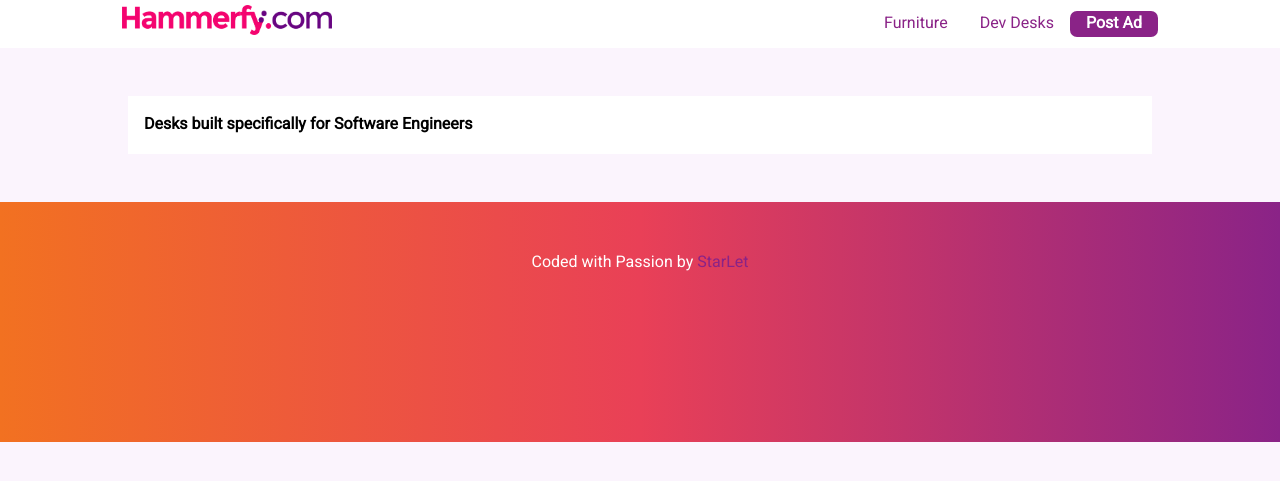
After one commit to rasheedmhd/hammerlist, a Django app: page /furniture/developers in a window 1280 px wide. The commit adds this page. Shown: the top 481 px of the page. Run offline with Django 3.2, Linux system fonts and the light colour scheme.

Commit message:
Added Post Ad Feature, Build in Log in Feature and Page

```diff
--- a/hl/settings.py
+++ b/hl/settings.py
@@ -38,7 +38,7 @@ SECRET_KEY = '&dhmqvm%^kcjgq4p8(ngc(m9a@gkvdax#%n+x1yastmnjjo7*q'
 # SECURITY WARNING: don't run with debug turned on in production!
 DEBUG = True
 
-ALLOWED_HOSTS = ['*']
+ALLOWED_HOSTS = ["*"]
 
 
 # Application definition
@@ -137,6 +137,8 @@ USE_TZ = True
 
 AUTH_USER_MODEL = 'users.CustomUser'
 
+LOGIN_REDIRECT_URL = "accounts:login"
+
 # Static files (CSS, JavaScript, Images)
 # https://docs.djangoproject.com/en/3.1/howto/static-files/
 
--- a/hl/urls.py
+++ b/hl/urls.py
@@ -19,5 +19,5 @@ from django.urls import path, include
 urlpatterns = [
     path('admin/', admin.site.urls),
     path('', include('main.urls')),
-    path('users/', include('users.urls')),
+    path('accounts/', include('users.urls')),
 ]
--- a/main/urls.py
+++ b/main/urls.py
@@ -3,18 +3,23 @@ from .views import (
 	home,
 	ads,
 	category,
-	furnitures,
+	furniture,
 	furniture_detail,
 	AdCategory,
+	dev_desks,
+	create_ad,
 )
 
-app_name = "home"
+app_name = "main"
 
 urlpatterns = [
 	path('',  home, name="home"),
 	path('ads/join/', ads, name="ads"),
 	path('furniture/categories/', category, name="category"),
 	path('furniture/categories/<str:slug>/', AdCategory.as_view(), name="ad_by_category"),
-	path('furniture/', furnitures, name="furniture"),
+	path('furniture/', furniture, name="furniture"),
 	path('furniture/details/<int:pk>/', furniture_detail.as_view(), name="furniture_detail"),
+
+	path('furniture/developers', dev_desks, name="dev_desks"),
+	path('furniture/create', create_ad, name="create_ad"),
 ]
--- a/main/views.py
+++ b/main/views.py
@@ -1,8 +1,10 @@
-from django.shortcuts import render, get_object_or_404
+from django.shortcuts import render, get_object_or_404, redirect
 from django.views.generic import DetailView
 from django.views.generic.list import ListView
+from django.contrib.auth.decorators import login_required
 
 from .models import Furniture, Category
+from .forms import PostAdForm
 
 # Create your views here.
 def home(request):
@@ -29,12 +31,31 @@ class AdCategory(ListView):
         context['category'] = self.category
         return context
 
-def furnitures(request):
-	furnitures = Furniture.objects.all()
-	return render(request, 'main/furniture/index.html', { 'furnitures': furnitures })
+def furniture(request):
+	furniture = Furniture.objects.all()
+	return render(request, 'main/furniture/index.html', { 'furniture': furniture })
 
 
 class furniture_detail(DetailView):
 	model =  Furniture
 	context_object_name = "item" #I am using item instead of the default furniture to make it similar with the name in the for loop.
 	template_name = 'main/furniture/detail.html'
+
+def dev_desks(request):
+    #A Page of Desks made specifically for tech workers/coders
+    return render(request, 'main/furniture/dev_desks.html')
+
+
+@login_required()
+def create_ad(request):
+	if request.method == "POST":
+		form = PostAdForm(request.POST, request.FILES)
+		if form.is_valid():
+			form.save()
+			return redirect("main:furniture")
+		else:
+			return redirect("main:create_ad")
+
+	else:
+		form = PostAdForm()
+	return render(request, 'main/furniture/create_ad.html', {'form':form})
--- a/static/css/base/base.css
+++ b/static/css/base/base.css
@@ -2,18 +2,29 @@
 	box-sizing: border-box;
 	margin:0;
 	padding:0;
+	font-size: 16px;
 }
 
 :root {
 	--primary-color: #8A2387;
 	--mid-color: #E94057;
 	--secondary-color: #F27121;
+	--background-color: #fbf4fd;
 }
 
 body {
 	font-family: Heebo, 'Sans-serif';
 	line-height: 1.6;
 	font-size:1.3rem;
+	background-color: var(--background-color);
+}
+
+#base_container {
+	width: 80%;
+	margin: auto;
+	margin-top: 3rem;
+	background-color: #ffffff;
+	padding: 1rem;
 }
 
 img {
--- a/static/css/base/headers.css
+++ b/static/css/base/headers.css
@@ -7,12 +7,13 @@
 /* Header */
 .nav {
 	color: var(--primary-color);
-	font-family: Heebo, 'Sans-serif'
+	font-family: Heebo, 'Sans-serif';
 }
 
 .navbar {
 	font-size: 1.2rem;
 	padding: 0.3rem 0 0.3rem 0;
+	background-color: #ffffff;
 }
 
 .navbar .container .logo {
@@ -40,6 +41,16 @@
 	color: var(--mid-color);
 }
 
+#post_ad {
+	background-color: var(--primary-color);
+	font-weight: bold;
+	border-radius: 7px;
+}
+
+#post_ad a {
+		color: white;
+}
+
 @media (max-width: 480px) {
 
 	.container {
--- a/templates/base.html
+++ b/templates/base.html
@@ -15,19 +15,35 @@
 {% block header %}
 <nav class="navbar">
 	<div class="container">
-		<a href="{% url 'home:home' %}"><img class="logo" src="{% static 'assets/main/logo.png' %}"></a>
+		<a href="{% url 'main:home' %}"><img class="logo" src="{% static 'assets/main/logo.png' %}"></a>
 
 		<ul class="nav">
-			<li> <a href="{% url 'home:home' %}"> Home </a></li>
-			<li> <a href="{% url 'home:furniture' %}"> Furniture </a> </li>
-			<li> <a href="{% url 'home:category' %}"> Categories </a> </li>
+			{% if request.user.is_authenticated %}
+				<li> <a href="{% url 'main:furniture' %}"> Furniture </a> </li>
+				<li> <a href="{% url 'accounts:dashboard' %}"> My Account </a></li>
+				<li> <a href="{% url 'main:dev_desks' %}"> Dev Desks </a></li>
+				<!-- <li> <a href="{% url 'main:category' %}"> Categories </a> </li> -->
+				<li id="post_ad"> <a href="{% url 'main:create_ad' %}"> Post Ad </a> </li>
+			{% else %}
+				<li> <a href="{% url 'main:furniture' %}"> Furniture </a> </li>
+				<li> <a href="{% url 'main:dev_desks' %}"> Dev Desks </a></li>
+				<!-- <li> <a href="{% url 'main:category' %}"> Categories </a> </li> -->
+				<li id="post_ad"> <a href="{% url 'main:create_ad' %}"> Post Ad </a> </li>
+			{% endif %}
 		</ul>
 	</div>
 </nav>
 {% endblock %}
 
-{% block main %}
+{% block banner %}
 {% endblock %}
+
+<div id="base_container">
+	{% block main %}
+
+	{% endblock %}
+</div>
+
 
 {% block footer %}
 <section class="footer">
--- a/templates/main/furniture/ad_by_category.html
+++ b/templates/main/furniture/ad_by_category.html
@@ -20,7 +20,7 @@
 	<div class="furnitures">
 		<div class="furniture-items">
 			{% for item in object_list %}
-			<a href="{% url 'home:furniture_detail' item.pk %}">
+			<a href="{% url 'main:furniture_detail' item.pk %}">
 				<div class="furniture-info">
 					<img src="{{ item.picture.image.url }}">
 					<p class="about">{{ item.about }}</p>
--- a/templates/main/furniture/category.html
+++ b/templates/main/furniture/category.html
@@ -12,7 +12,7 @@
 
 	{% for category in categories %}
 		<p>
-			<a href="{% url 'home:ad_by_category' category.slug %}">{{ category.name }}</a>
+			<a href="{% url 'main:ad_by_category' category.slug %}">{{ category.name }}</a>
 		</p>
 	{% endfor %}
 
--- /dev/null
+++ b/templates/main/furniture/dev_desks.html
@@ -0,0 +1,7 @@
+{% extends 'base.html' %}
+
+{% load static %}
+
+{% block main %}
+<h1> Desks built specifically for Software Engineers </h1>
+{% endblock %}
--- a/templates/main/furniture/index.html
+++ b/templates/main/furniture/index.html
@@ -19,8 +19,8 @@
 
 	<div class="furnitures">
 		<div class="furniture-items">
-			{% for item in furnitures %}
-			<a href="{% url 'home:furniture_detail' item.pk %}">
+			{% for item in furniture %}
+			<a href="{% url 'main:furniture_detail' item.pk %}">
 				<div class="furniture-info">
 					<img src="{{ item.picture.image.url }}">
 					<p class="about">{{ item.about }}</p>
--- a/users/urls.py
+++ b/users/urls.py
@@ -2,9 +2,10 @@ from django.urls import path
 from . import views
 
 
-app_name = "users"
+app_name = "accounts"
 
 urlpatterns = [
     path('login/', views.user_login, name="login"),
     path('dashboard/', views.user_dashboard, name="dashboard"),
+    path('logout/', views.logout, name="logout"),
 ]
```
Also changed, not shown: main/forms.py (added, +8 -0 lines), static/accounts/login.css (added, +77 -0 lines), templates/account/dashboard.html (+7 -1 lines), templates/account/login.html (+21 -5 lines), templates/main/furniture/create_ad.html (added, +15 -0 lines), templates/main/homepage.html (+7 -4 lines), users/views.py (+7 -2 lines).
